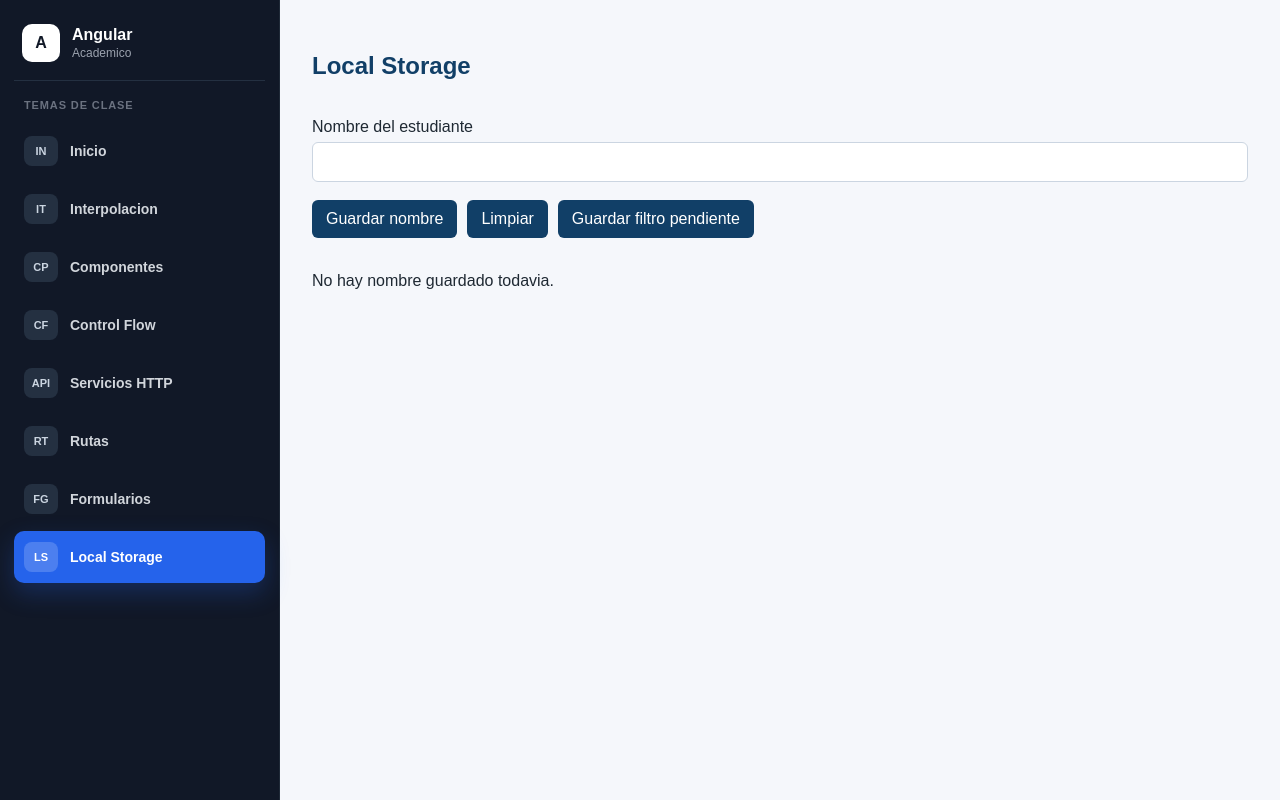
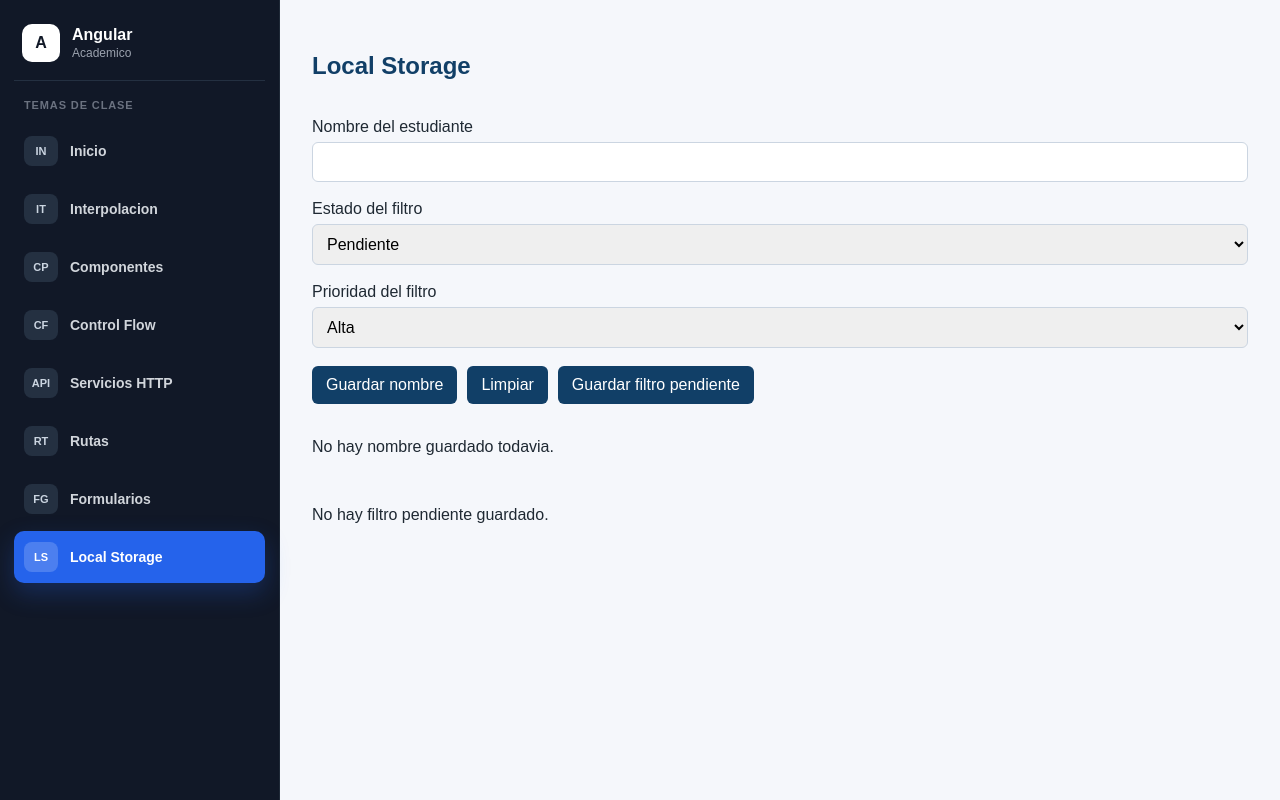
Before and after one commit to iaastudillo/ProyectoFinalAngular, an Angular app in the folder proyecto_final/: page /local-storage in a window 1280 px wide. Built offline with nearby package versions, Linux system fonts and the light colour scheme.

Commit message:
Se completa tarea 9

```diff
--- a/proyecto_final/src/app/features/control-flow/control-flow.page.ts
+++ b/proyecto_final/src/app/features/control-flow/control-flow.page.ts
@@ -1,9 +1,16 @@
-import { Component, signal, computed } from '@angular/core';
+import { Component, computed, inject, signal } from '@angular/core';
+import { LocalStorageService } from '../../core/storage/local-storage.service';
 import { TaskView } from '../../models/task.model';
 
 type DemoState = 'loading' | 'empty' | 'error' | 'ready';
 //Desarrollo actividad 4
 type TaskStatusFilter = 'all' | 'pending' | 'in_progress' | 'done';
+type SavedTaskFilter = {
+  status: Exclude<TaskStatusFilter, 'all'>;
+  priority: 'low' | 'medium' | 'high';
+};
+
+const TASK_FILTER_KEY = 'academic-task-filter';
 
 @Component({
   selector: 'app-control-flow-page',
@@ -32,6 +39,12 @@ export class ControlFlowPage {
    * Pista:
    * En modo zoneless, signal ayuda a actualizar la vista de forma explicita.
    */
+  private readonly storage = inject(LocalStorageService);
+  private readonly savedFilter = this.storage.getItem<SavedTaskFilter | null>(
+    TASK_FILTER_KEY,
+    null,
+  );
+
   readonly state = signal<DemoState>('ready');
 
   readonly tasks = signal<TaskView[]>([
@@ -55,13 +68,23 @@ export class ControlFlowPage {
       studentLabel: 'Sin estudiante asignado',
       dueDateLabel: 'Sin fecha',
     },
+    {
+      id: 3,
+      title: 'Crear funcionalidad de localStorage',
+      summary: 'Practicar localStorage.',
+      status: 'pending',
+      statusLabel: 'Pendiente',
+      priorityLabel: 'Alta',
+      studentLabel: 'Sin estudiante asignado',
+      dueDateLabel: 'Sin fecha',
+    },
   ]);
 
   setState(state: DemoState): void {
     this.state.set(state);
   }
 
-  readonly selectedFilter = signal<TaskStatusFilter>('all');
+  readonly selectedFilter = signal<TaskStatusFilter>(this.savedFilter?.status ?? 'all');
 
   setFilter(filter: TaskStatusFilter): void {
     this.selectedFilter.set(filter);
--- a/proyecto_final/src/app/features/local-storage/local-storage.page.html
+++ b/proyecto_final/src/app/features/local-storage/local-storage.page.html
@@ -25,6 +25,27 @@
     />
   </label>
 
+  <label>
+    Estado del filtro
+    <select [value]="selectedStatus()" (change)="updateSelectedStatus($any($event.target).value)">
+      <option value="pending">Pendiente</option>
+      <option value="in_progress">En progreso</option>
+      <option value="done">Terminada</option>
+    </select>
+  </label>
+
+  <label>
+    Prioridad del filtro
+    <select
+      [value]="selectedPriority()"
+      (change)="updateSelectedPriority($any($event.target).value)"
+    >
+      <option value="low">Baja</option>
+      <option value="medium">Media</option>
+      <option value="high">Alta</option>
+    </select>
+  </label>
+
   <div class="actions">
     <button type="button" (click)="saveName()">Guardar nombre</button>
     <button type="button" (click)="clearName()">Limpiar</button>
@@ -36,4 +57,11 @@
   } @else {
     <p>No hay nombre guardado todavia.</p>
   }
+
+  @if (taskFilter(); as filter) {
+    <p>Filtro pendiente:</p>
+    prioridad {{ filter.priority }} estado {{ filter.status }}
+  } @else {
+    <p>No hay filtro pendiente guardado.</p>
+  }
 </section>
--- a/proyecto_final/src/app/features/local-storage/local-storage.page.ts
+++ b/proyecto_final/src/app/features/local-storage/local-storage.page.ts
@@ -1,7 +1,16 @@
 import { Component, inject, signal } from '@angular/core';
 import { LocalStorageService } from '../../core/storage/local-storage.service';
 
+//DESARROLLO ACTIVIDAD 9
 const STUDENT_NAME_KEY = 'academic-student-name';
+const TASK_FILTER_KEY = 'academic-task-filter';
+type TaskStatusFilter = 'pending' | 'in_progress' | 'done';
+type TaskPriorityFilter = 'low' | 'medium' | 'high';
+
+type TaskFilter = {
+  status: TaskStatusFilter;
+  priority: TaskPriorityFilter;
+};
 
 @Component({
   selector: 'app-local-storage-page',
@@ -29,9 +38,24 @@ export class LocalStoragePage {
    * - Al recargar el navegador, el dato guardado debe seguir visible.
    * - Debe existir un boton para limpiar lo guardado.
    */
+
   private readonly storage = inject(LocalStorageService);
 
   readonly studentName = signal(this.storage.getItem<string>(STUDENT_NAME_KEY, ''));
+  readonly taskFilter = signal<TaskFilter | null>(
+    this.storage.getItem<TaskFilter | null>(TASK_FILTER_KEY, null),
+  );
+
+  readonly selectedStatus = signal<TaskStatusFilter>(this.taskFilter()?.status ?? 'pending');
+  readonly selectedPriority = signal<TaskPriorityFilter>(this.taskFilter()?.priority ?? 'high');
+
+  updateSelectedStatus(value: TaskStatusFilter): void {
+    this.selectedStatus.set(value);
+  }
+
+  updateSelectedPriority(value: TaskPriorityFilter): void {
+    this.selectedPriority.set(value);
+  }
 
   updateStudentName(value: string): void {
     this.studentName.set(value);
@@ -44,6 +68,8 @@ export class LocalStoragePage {
   clearName(): void {
     this.storage.removeItem(STUDENT_NAME_KEY);
     this.studentName.set('');
+    this.storage.removeItem(TASK_FILTER_KEY);
+    this.taskFilter.set(null);
   }
 
   savePendingFilter(): void {
@@ -57,5 +83,12 @@ export class LocalStoragePage {
      * 2. Usar this.storage.setItem(TASK_FILTER_KEY, filtro).
      * 3. Crear una signal para mostrar el filtro recuperado.
      */
+    const filter: TaskFilter = {
+      status: this.selectedStatus(),
+      priority: this.selectedPriority(),
+    };
+
+    this.storage.setItem(TASK_FILTER_KEY, filter);
+    this.taskFilter.set(filter);
   }
 }
```
